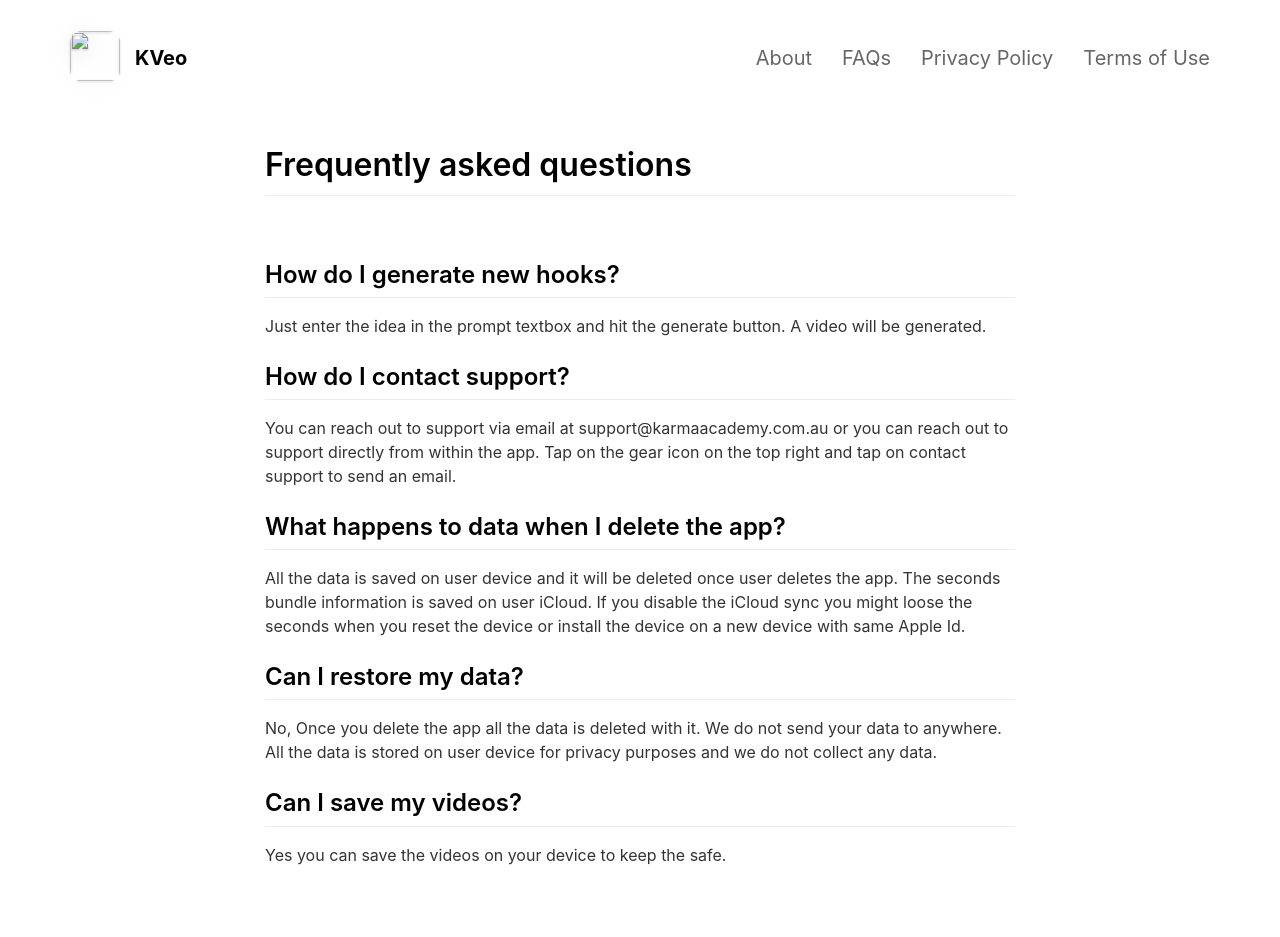
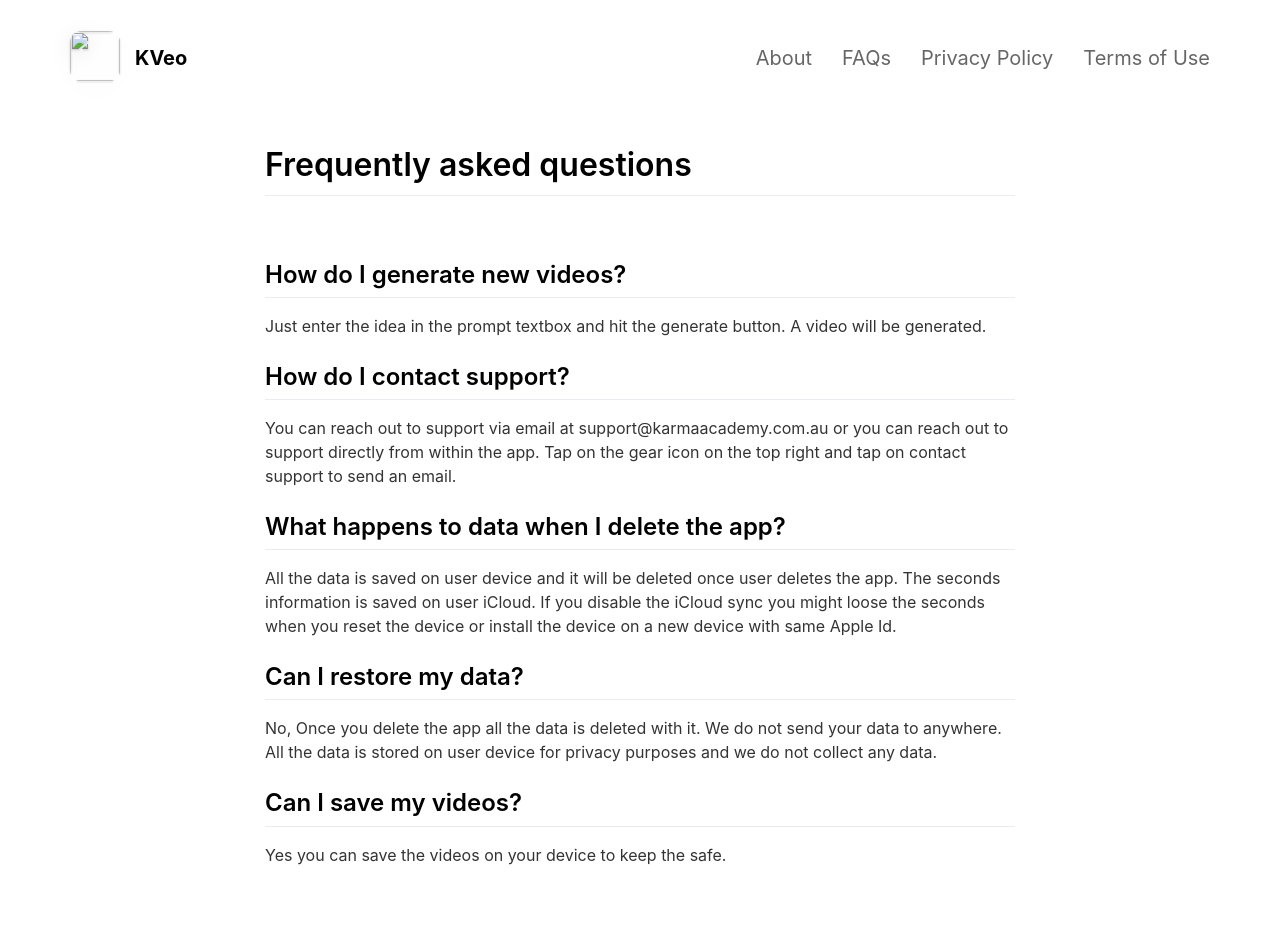
Before and after one commit to karm435/kveo, a Jekyll site: the page built from _pages/faqs.md, in a window 1280 px wide. Built offline with Jekyll 4.4.1, drawn with Linux system fonts in a browser that asks for light colours; nearby versions of some CDN libraries.

Commit message:
remove hooks text

```diff
--- a/_config.yml
+++ b/_config.yml
@@ -12,7 +12,7 @@ presskit_download_link                    :
 app_icon                                  : appicon.png                      # Automatically populates if not set and if iOS app ID is set.  Otherwise enter path to icon file manually.
 app_name                                  : KVeo                                          # Automatically populates if not set and if iOS app ID is set.  Otherwise enter manually.
 app_price                                 : 0                                          # Automatically populates if not set and if iOS app ID is set.  Otherwise enter manually.
-app_description                           : Easy generate and manage social media hooks.
+app_description                           : Generate videos from text.
 
 enable_smart_app_banner                   : true                                      # Set to true to show a smart app banner at top of page on mobile devices.
 
@@ -45,16 +45,6 @@ features                                  :
   - title                                 : User Interface
     description                           : Modern neumorphic design language. Intuitive prompt input system, Easy-to-use aspect ratio selector.
     fontawesome_icon_name                 : mobile
-
-faqs                                      :
-
-  - title                                 : How do I create new hooks?
-    description                           : Just enter your idea in the textarea on home screen and hit generate hooks.
-    fontawesome_icon_name                 : search
-
-  - title                                 : How do I contact for support?
-    description                           : You can post on the twitter @CodeWithKarma or you can try to send an email from the app and I will try to respond.
-    fontawesome_icon_name                 : users
 
 # Theme Settings
 topbar_color                              : "#000000"
--- a/_pages/faqs.md
+++ b/_pages/faqs.md
@@ -7,14 +7,14 @@ include_in_header: true
 # Frequently asked questions
 <br>
 
-## How do I generate new hooks?
+## How do I generate new videos?
 Just enter the idea in the prompt textbox and hit the generate button. A video will be generated.
 
 ## How do I contact support?
 You can reach out to support via email at support@karmaacademy.com.au or you can reach out to support directly from within the app. Tap on the gear icon on the top right and tap on contact support to send an email.
 
 ## What happens to data when I delete the app?
-All the data is saved on user device and it will be deleted once user deletes the app. The seconds bundle information is saved on user iCloud. If you disable the iCloud sync you might loose the seconds when you reset the device or install the device on a new device with same Apple Id.
+All the data is saved on user device and it will be deleted once user deletes the app. The seconds information is saved on user iCloud. If you disable the iCloud sync you might loose the seconds when you reset the device or install the device on a new device with same Apple Id.
 
 ## Can I restore my data?
 No, Once you delete the app all the data is deleted with it. We do not send your data to anywhere. All the data is stored on user device for privacy purposes and we do not collect any data.
```
Also changed, not shown: _pages/about.md (+1 -1 lines).
